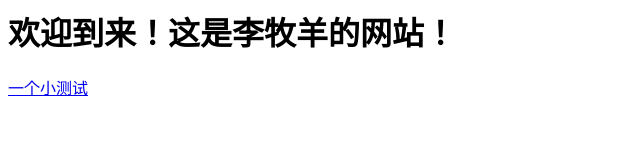
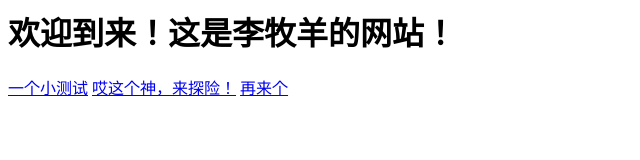
Before and after one commit to lmy-py/play, a plain HTML site: page index.html in a window 1280 px wide. Shown: the whole page, without its empty margins (0-640 px from the left). Drawn offline with Linux system fonts and the light colour scheme.

Commit message:
Update index.html

```diff
--- a/index.html
+++ b/index.html
@@ -5,5 +5,7 @@
      <body>
          <h1>欢迎到来！这是李牧羊的网站！</h1>
          <a href="https://play2.limuyang.com.cn">一个小测试</a>
+         <a href="https://adventure.chalifoux.dev">哎这个神，来探险！</a>
+         <a href="https://play3.limuyang.com.cn">再来个</a>
      </body>
  </html>
```
